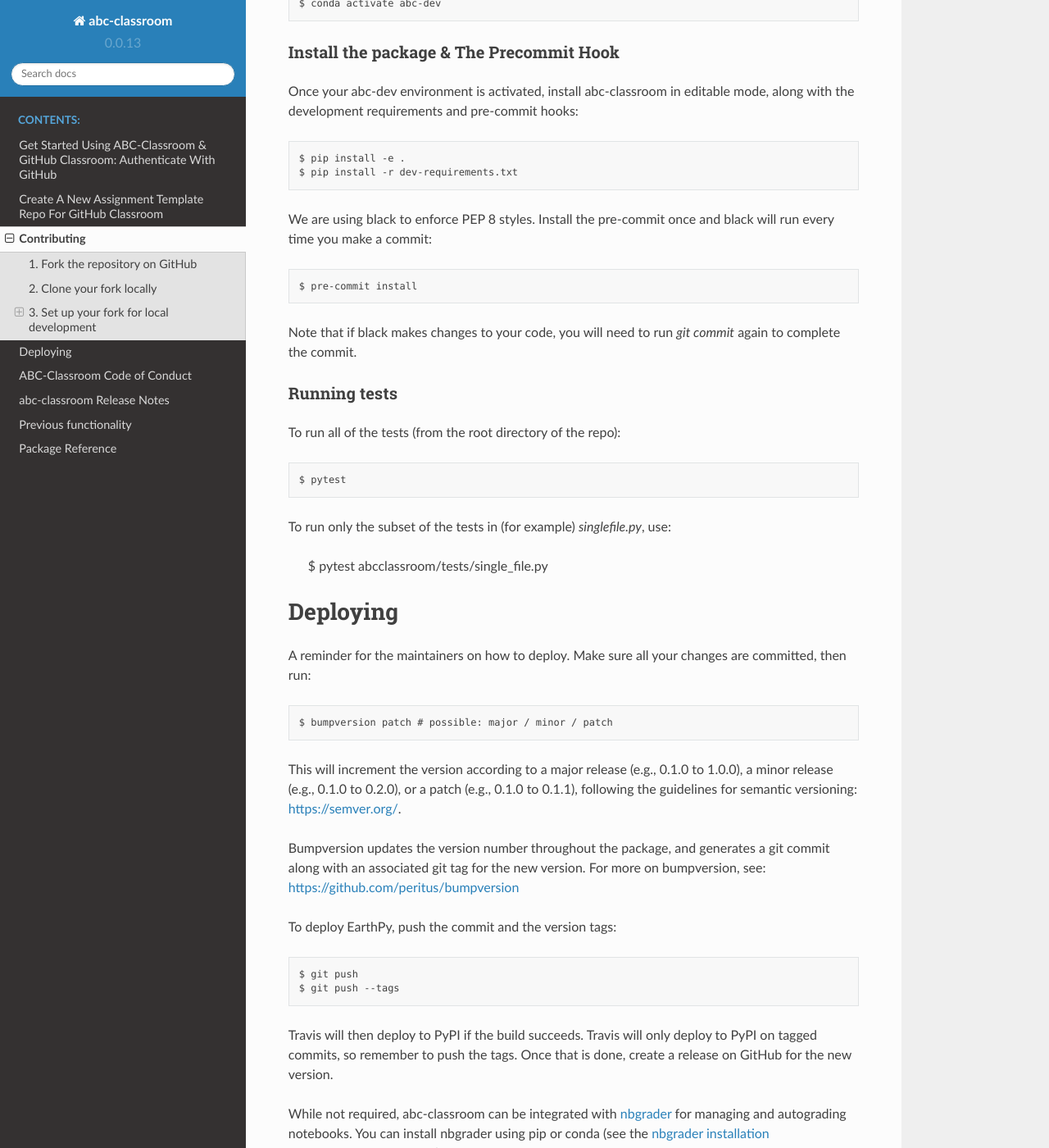
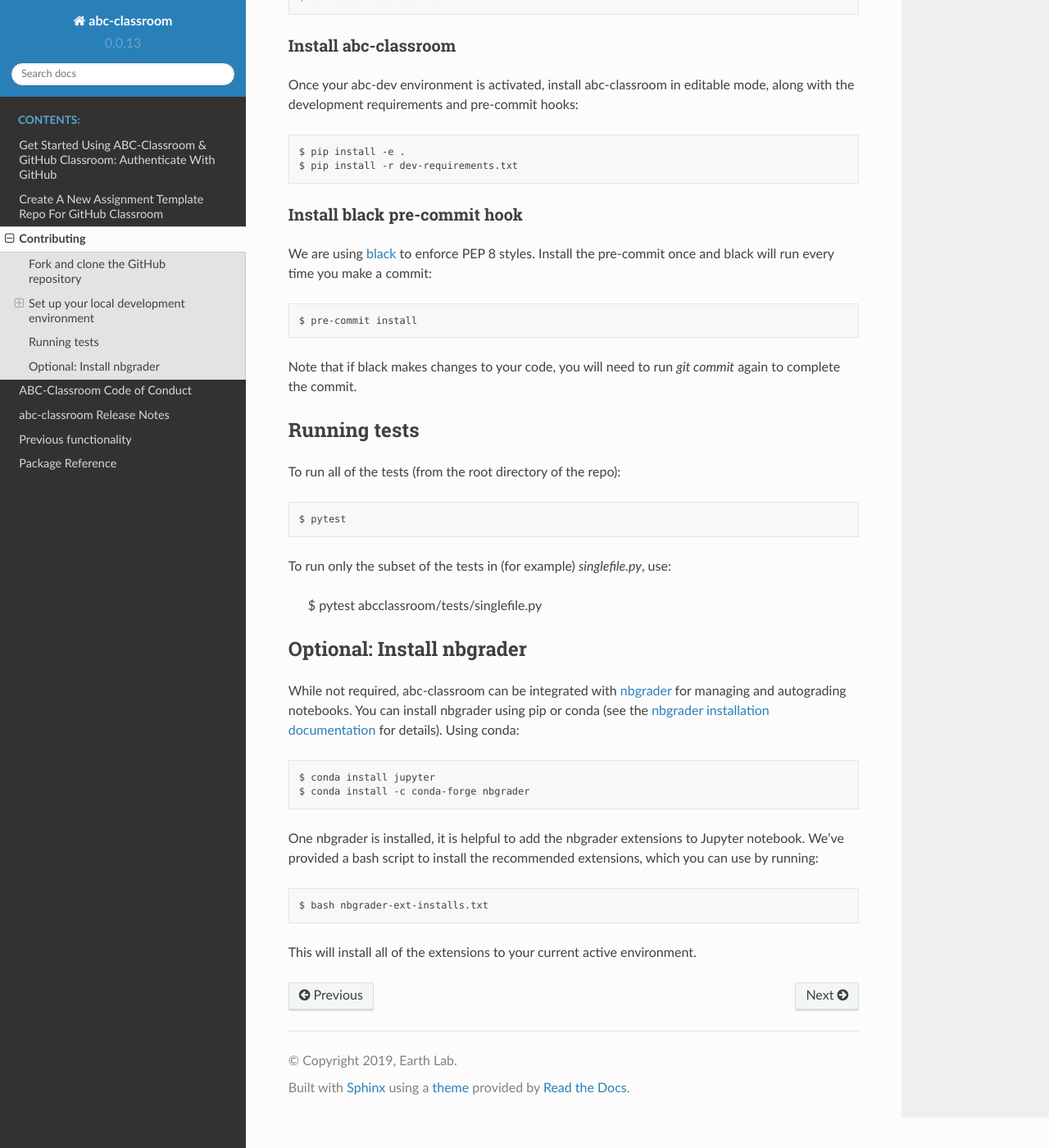
Before and after one commit to earthlab/abc-classroom, a Sphinx documentation site: the page built from docs/contributing.rst, in a window 1280 px wide and 1400 px high, scrolled down 737 px. Shown: the whole window at 82% size. Built offline with Sphinx 7.4.7 and the Read the Docs theme 2.0.0, drawn with Linux system fonts in a browser that asks for light colours; some of the changed text lies outside the part shown.

Commit message:
fix headers in contributing.rst

```diff
--- a/CONTRIBUTING.rst
+++ b/CONTRIBUTING.rst
@@ -1,31 +1,29 @@
 Contributing
-============
+------------
 
 Ready to contribute? Here's how to set up abc-classroom for local development.
 
-1. Fork the repository on GitHub
---------------------------------
+Fork and clone the GitHub repository
+====================================
 
 To create your own copy of the repository on GitHub, navigate to the
 `earthlab/abc-classroom <https://github.com/earthlab/abc-classroom>`_ repository
 and click the **Fork** button in the top-right corner of the page.
 
-2. Clone your fork locally
---------------------------
-
-Use ``git clone`` to get a local copy of your abc-classroom repository on your
+Then, use ``git clone`` to get a copy of your abc-classroom repository on your
 local filesystem::
 
     $ git clone git@github.com:your_name_here/abc-classroom.git
     $ cd abc-classroom/
 
-3. Set up your fork for local development
------------------------------------------
+Set up your local development environment
+=========================================
 
-Setup the ABC-Classroom Dev Environment
-^^^^^^^^^^^^^^^^^^^^^^^^^^^^^^^^^^^^^^^
+Create python environment
+~~~~~~~~~~~~~~~~~~~~~~~~~~
 
-Create an environment from the
+We use conda to manage the python environment needed for abc-classroom. Once you
+`install conda or miniconda <https://docs.conda.io/projects/conda/en/latest/user-guide/install/>`_, create an environment from the
 ``environment.yml`` file.
 Note that this will only allow you to test against one version of python
 locally, but this is the recommended option on Windows and MacOS::
@@ -33,8 +31,8 @@
     $ conda env create -f environment.yml
     $ conda activate abc-dev
 
-Install the package & The Precommit Hook
-^^^^^^^^^^^^^^^^^^^^^^^^^^^^^^^^^^^^^^^^
+Install abc-classroom
+~~~~~~~~~~~~~~~~~~~~~
 
 Once your abc-dev environment is activated, install abc-classroom in editable
 mode, along with the development requirements and pre-commit hooks::
@@ -42,7 +40,10 @@
     $ pip install -e .
     $ pip install -r dev-requirements.txt
 
-We are using black to enforce PEP 8 styles. Install the pre-commit once and black
+Install black pre-commit hook
+~~~~~~~~~~~~~~~~~~~~~~~~~~~~~
+
+We are using `black <https://black.readthedocs.io/en/stable/>`_ to enforce PEP 8 styles. Install the pre-commit once and black
 will run every time you make a commit::
 
     $ pre-commit install
@@ -50,44 +51,18 @@
 Note that if black makes changes to your code, you will need to run `git commit` again to complete the commit.
 
 Running tests
-^^^^^^^^^^^^^
+=============
+
 To run all of the tests (from the root directory of the repo)::
 
     $ pytest
 
 To run only the subset of the tests in (for example) `singlefile.py`, use:
 
-    $ pytest abcclassroom/tests/single_file.py
-
-Deploying
-=========
-
-A reminder for the maintainers on how to deploy.
-Make sure all your changes are committed, then run::
-
-    $ bumpversion patch # possible: major / minor / patch
-
-This will increment the version according to a major release (e.g., 0.1.0 to
-1.0.0), a minor release (e.g., 0.1.0 to 0.2.0), or a patch (e.g., 0.1.0 to
-0.1.1), following the guidelines for semantic versioning: https://semver.org/.
-
-
-Bumpversion updates the version number throughout the
-package, and generates a git commit along with an associated git tag for the
-new version.
-For more on bumpversion, see: https://github.com/peritus/bumpversion
-
-To deploy EarthPy, push the commit and the version tags::
-
-    $ git push
-    $ git push --tags
-
-Travis will then deploy to PyPI if the build succeeds.
-Travis will only deploy to PyPI on tagged commits, so remember to push the tags.
-Once that is done, create a release on GitHub for the new version.
+    $ pytest abcclassroom/tests/singlefile.py
 
 Optional: Install nbgrader
-^^^^^^^^^^^^^^^^^^^^^^^^^^
+==========================
 
 While not required, abc-classroom can be integrated with `nbgrader <https://github.com/jupyter/nbgrader>`_  for managing and autograding notebooks. You can install nbgrader using pip or conda (see the `nbgrader installation documentation <https://nbgrader.readthedocs.io/en/stable/user_guide/installation.html>`_ for details). Using conda::
 
--- /dev/null
+++ b/docs/api/abcclassroom.feedback.rst
@@ -0,0 +1,4 @@
+.. automodule:: abcclassroom.feedback
+   :members:
+   :undoc-members:
+   :show-inheritance:
--- a/docs/api/abcclassroom.rst
+++ b/docs/api/abcclassroom.rst
@@ -14,6 +14,7 @@
    abcclassroom.clone
    abcclassroom.config
    abcclassroom.distribute
+   abcclassroom.feedback
    abcclassroom.github
    abcclassroom.notebook
    abcclassroom.ok
```
